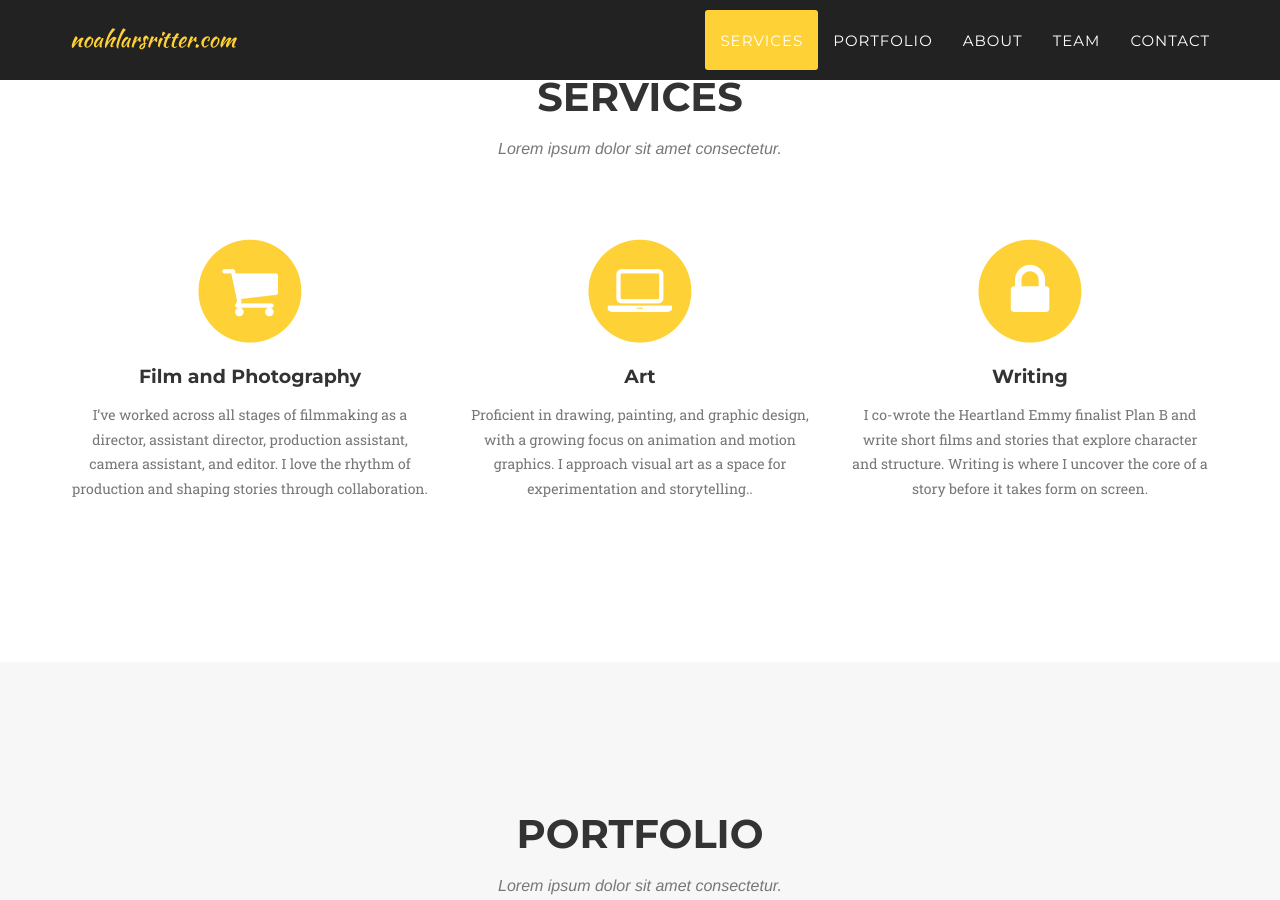
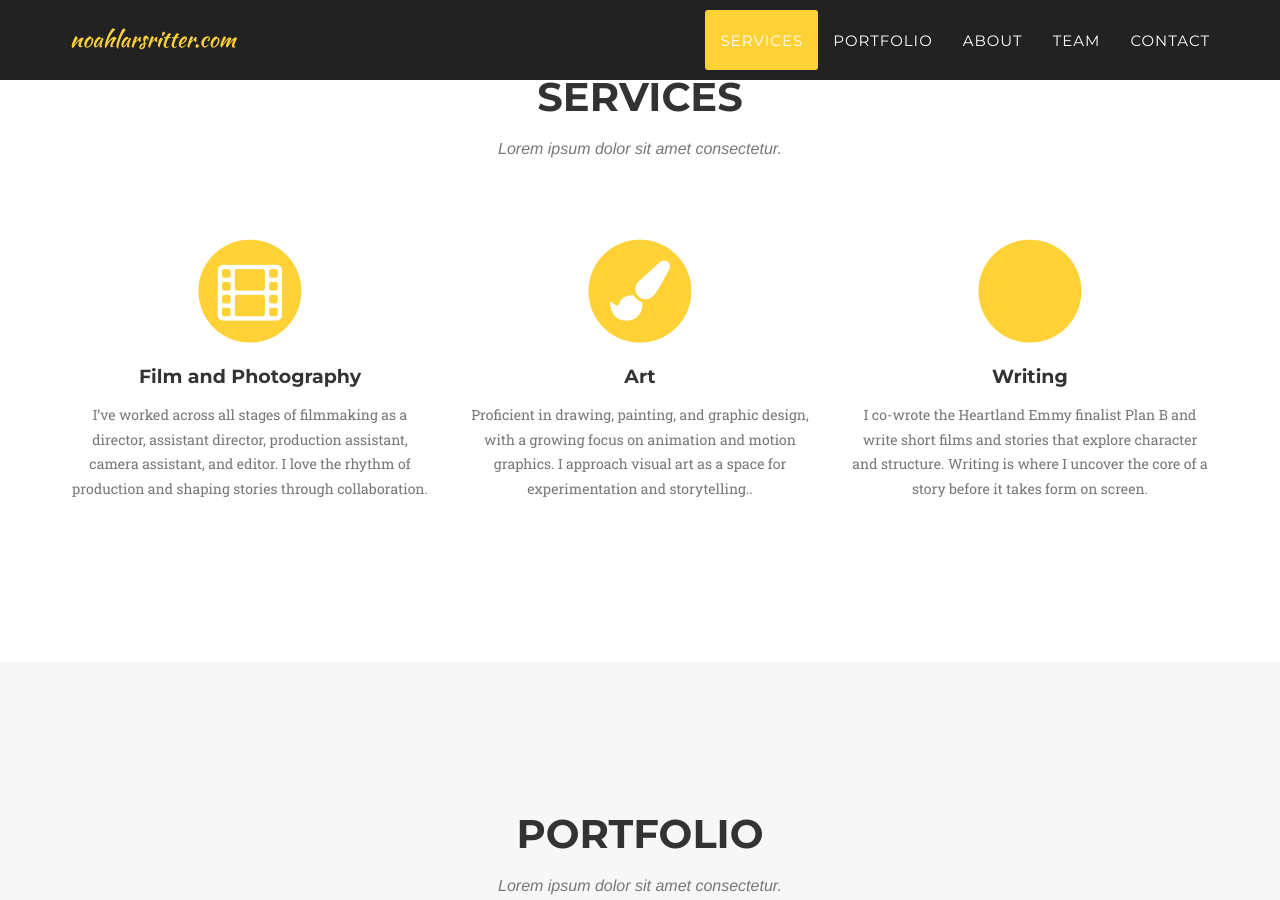
Before and after one commit to n2o2a2h/noahlarsritter.github.io, a Jekyll site: the page built from index.html, in a window 1280 px wide and 900 px high, scrolled down 908 px. Built offline with Jekyll 4.4.1, drawn with Linux system fonts in a browser that asks for light colours; some web fonts are replaced.

Commit message:
Update services.html

```diff
--- a/_includes/services.html
+++ b/_includes/services.html
@@ -11,7 +11,7 @@
                 <div class="col-md-4">
                     <span class="fa-stack fa-4x">
                         <i class="fa fa-circle fa-stack-2x text-primary"></i>
-                        <i class="fa fa-shopping-cart fa-stack-1x fa-inverse"></i>
+                        <i class="fa fa-film fa-stack-1x fa-inverse"></i>
                     </span>
                     <h4 class="service-heading">Film and Photography</h4>
                     <p class="text-muted">I’ve worked across all stages of filmmaking as a director, assistant director, production assistant, camera assistant, and editor. I love the rhythm of production and shaping stories through collaboration.</p>
@@ -19,7 +19,7 @@
                 <div class="col-md-4">
                     <span class="fa-stack fa-4x">
                         <i class="fa fa-circle fa-stack-2x text-primary"></i>
-                        <i class="fa fa-laptop fa-stack-1x fa-inverse"></i>
+                        <i class="fa fa-paint-brush fa-stack-1x fa-inverse"></i>
                     </span>
                     <h4 class="service-heading">Art</h4>
                     <p class="text-muted">Proficient in drawing, painting, and graphic design, with a growing focus on animation and motion graphics. I approach visual art as a space for experimentation and storytelling..</p>
@@ -27,7 +27,7 @@
                 <div class="col-md-4">
                     <span class="fa-stack fa-4x">
                         <i class="fa fa-circle fa-stack-2x text-primary"></i>
-                        <i class="fa fa-lock fa-stack-1x fa-inverse"></i>
+                       <i class="fa fa-pencil-alt fa-stack-1x fa-inverse"></i>
                     </span>
                     <h4 class="service-heading">Writing</h4>
                     <p class="text-muted">I co-wrote the Heartland Emmy finalist Plan B and write short films and stories that explore character and structure. Writing is where I uncover the core of a story before it takes form on screen.</p>
```
